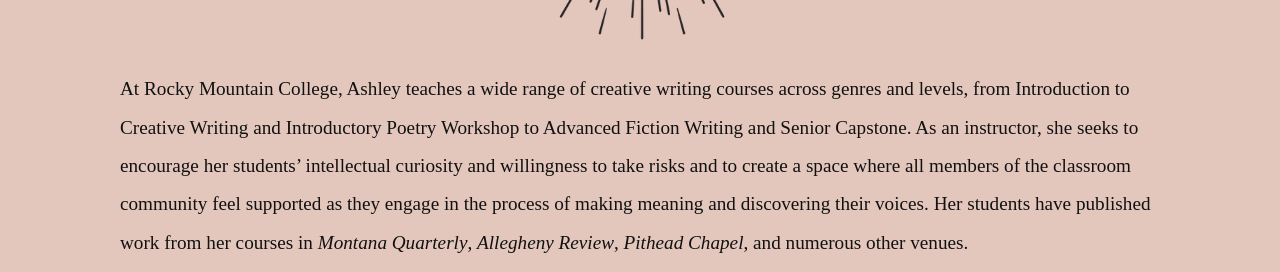
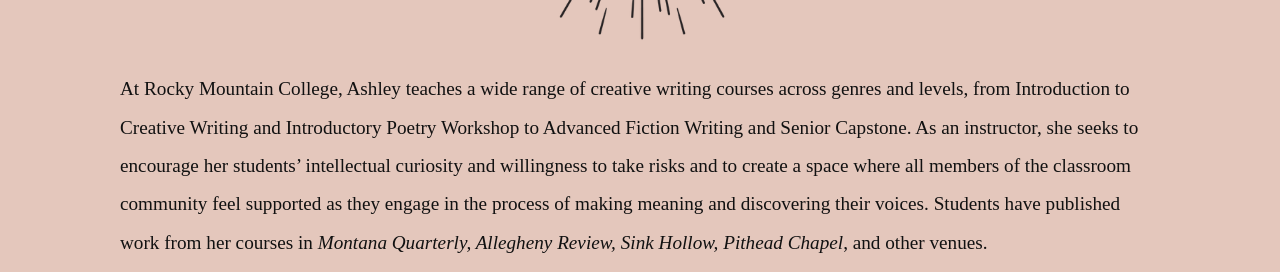
Before and after one commit to BradCoffield/marvel-kennel, a Next.js app: page /teaching in a window 1280 px wide. Shown: the part 528-800 px from the top of the page. Built offline with nearby package versions, Linux system fonts and the light colour scheme; a web font is replaced by a local one.

Commit message:
another requested change complete

```diff
--- a/pages/teaching.js
+++ b/pages/teaching.js
@@ -15,9 +15,11 @@ export default function Teaching() {
           her students’ intellectual curiosity and willingness to take risks and
           to create a space where all members of the classroom community feel
           supported as they engage in the process of making meaning and
-          discovering their voices. Her students have published work from her
-          courses in <em>Montana Quarterly</em>, <em>Allegheny Review</em>,{" "}
-          <em>Pithead Chapel</em>, and numerous other venues.
+          discovering their voices. Students have published work from her
+          courses in <em>
+            Montana Quarterly, Allegheny Review, Sink Hollow, Pithead
+            Chapel
+          </em>, and other venues.
         </p>
         <p>
           In addition to her work at the college level, Ashley has considerable
```
